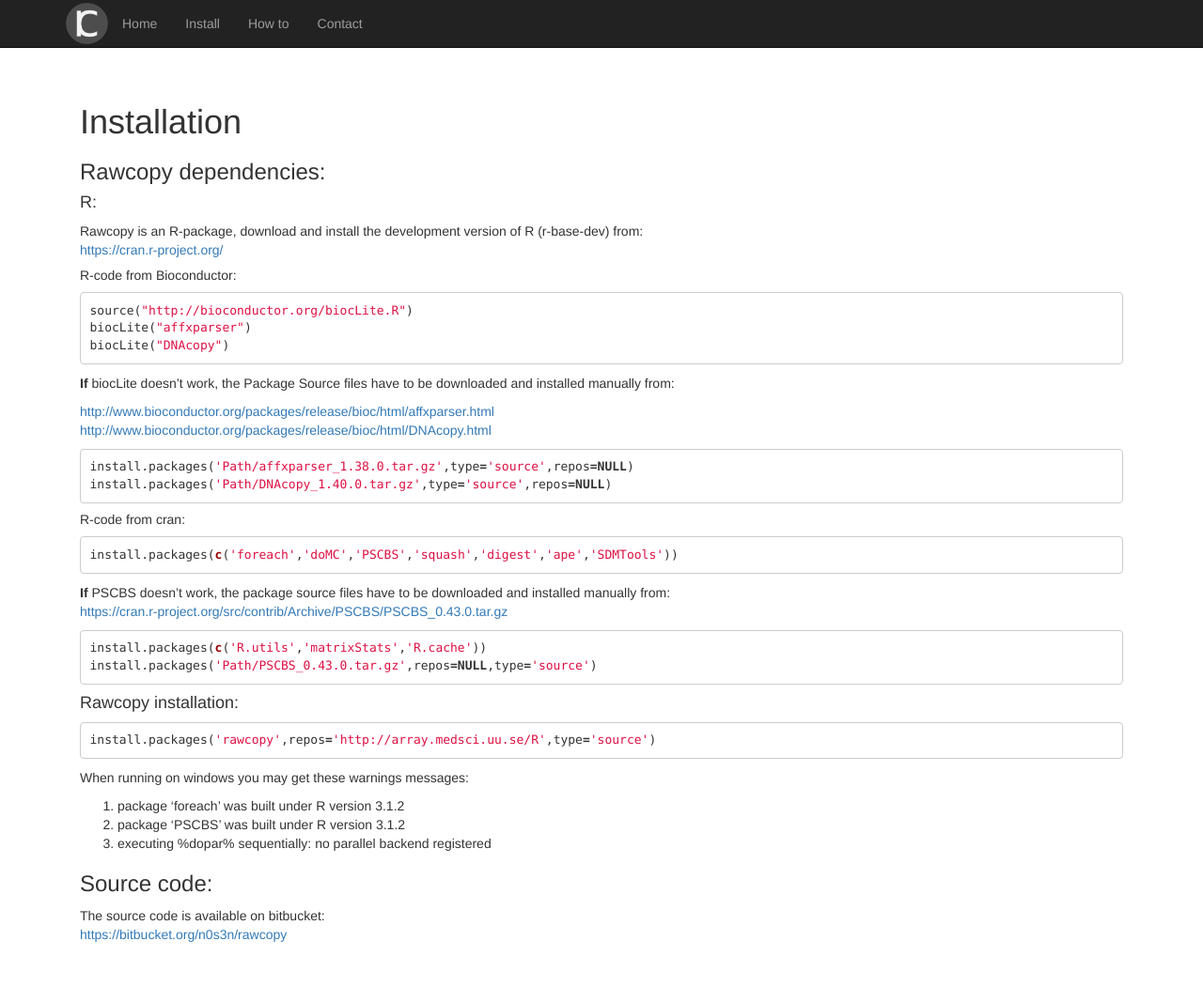
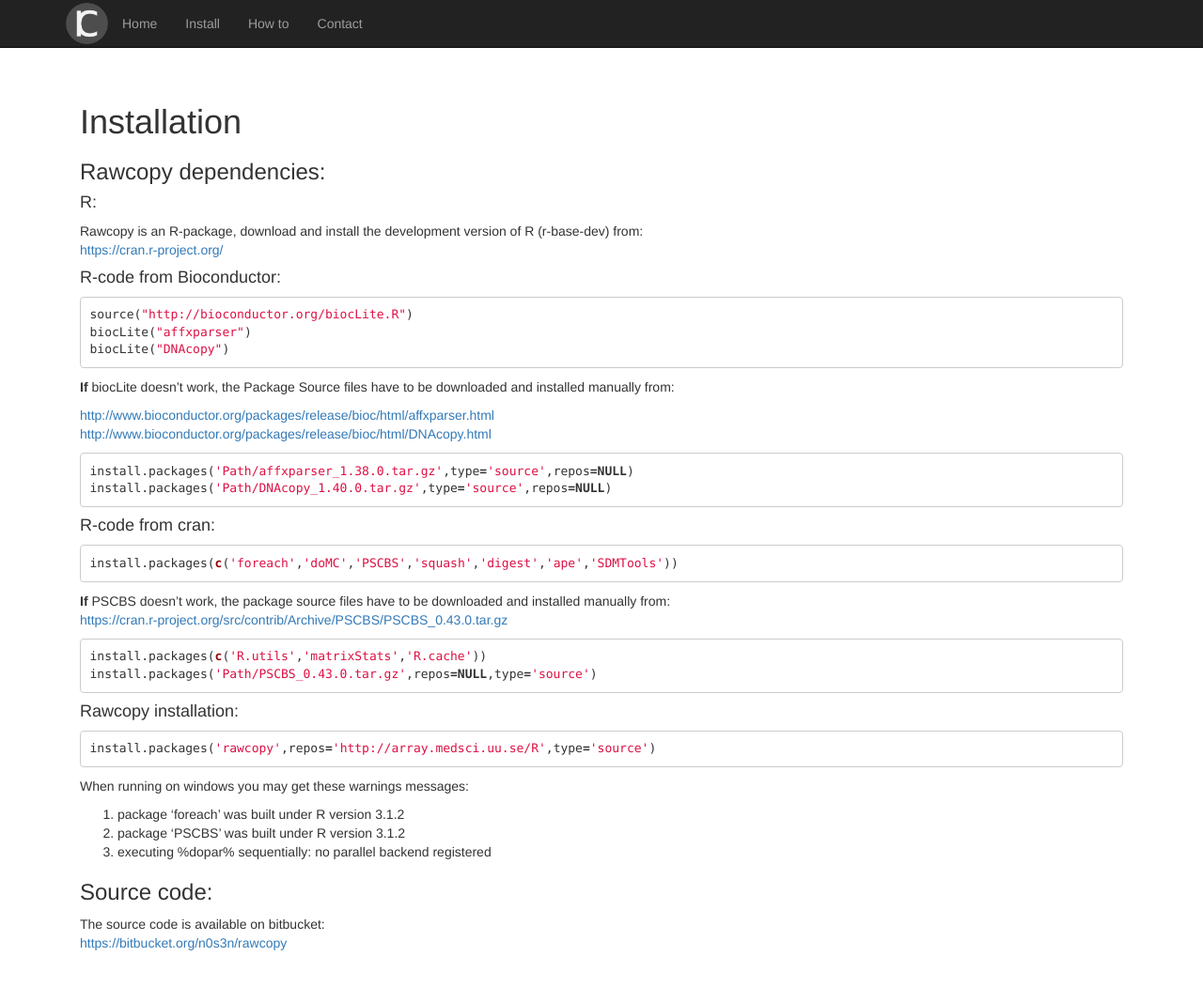
Before and after one commit to rawcopy/rawcopy.github.io, a Jekyll site: the page built from install.md, in a window 1280 px wide and 1064 px high. Shown: the top 1051 px of the window at 94% size. Built offline with Jekyll 4.4.1, drawn with Linux system fonts in a browser that asks for light colours; nearby versions of some CDN libraries.

````diff
--- a/install.md
+++ b/install.md
@@ -12,7 +12,7 @@ Rawcopy is an R-package, download and install the development version of R (r-ba
 <a href='https://cran.r-project.org/'>https://cran.r-project.org/</a>
 
 
-##### R-code from Bioconductor:
+#### R-code from Bioconductor:
 
 ```R
 source("http://bioconductor.org/biocLite.R")
@@ -31,7 +31,7 @@ install.packages('Path/affxparser_1.38.0.tar.gz',type='source',repos=NULL)
 install.packages('Path/DNAcopy_1.40.0.tar.gz',type='source',repos=NULL)
 ```
 
-##### R-code from cran:
+#### R-code from cran:
 
 ```R
 install.packages(c('foreach','doMC','PSCBS','squash','digest','ape','SDMTools'))
````
